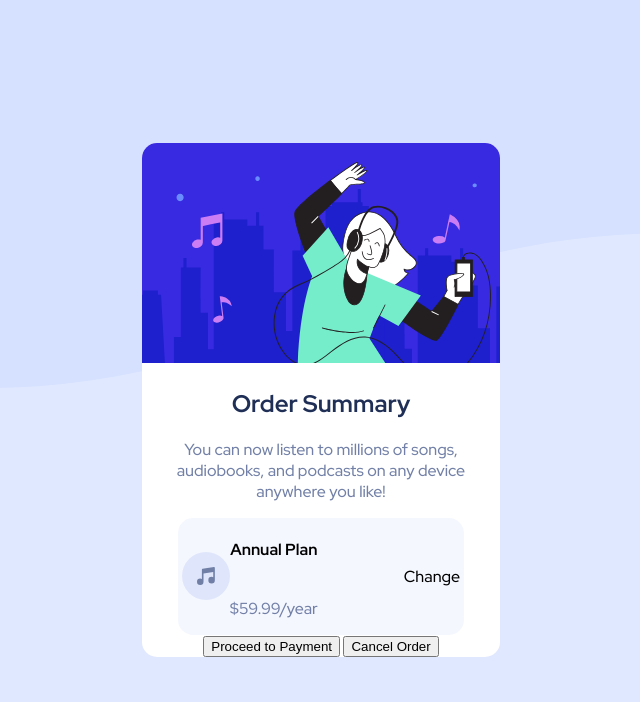
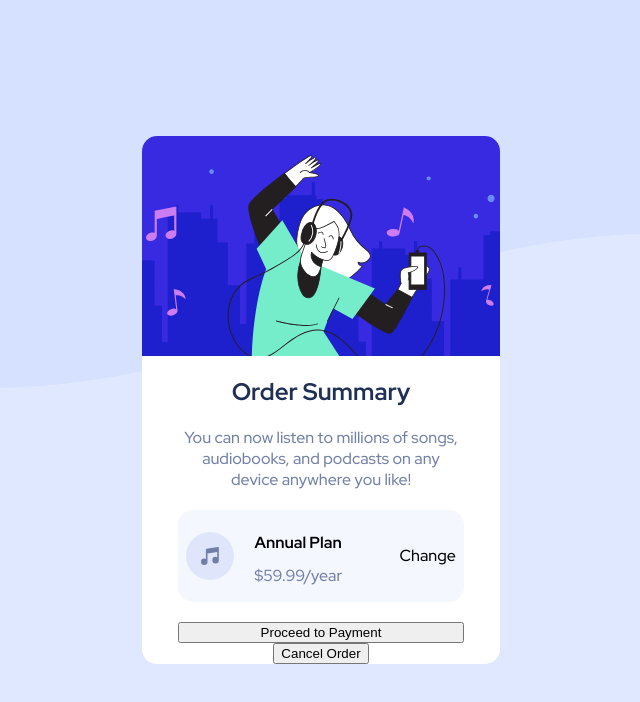
Before and after one commit to keithc07/order-summary-component, a plain HTML site: page index.html in a window 1280 px wide. Shown: the whole page, without its empty margins (319-959 px from the left). Drawn offline with Linux system fonts and the light colour scheme.

Commit message:
finished plan parts

```diff
--- a/index.html
+++ b/index.html
@@ -22,12 +22,12 @@
         </div>
         <div class="osc-plan-details2">
           <h4 class="osc-plan">Annual Plan</h4>
-          <p class="osc-p">$59.99/year</p>
+          <p class="osc-price">$59.99/year</p>
         </div>
         <p class="osc-plan-details3">Change</p>
       </div>
-      <button>Proceed to Payment</button>
-      <button>Cancel Order</button>
+      <button class="pay-button">Proceed to Payment</button>
+      <button class="cancel-button">Cancel Order</button>
     </main>
   </body>
 </html>
--- a/osc.css
+++ b/osc.css
@@ -4,7 +4,6 @@
     display: flex;
     align-items: center;
     justify-content: center;
-    flex-direction: column;
     font-family: 'Red Hat Display', sans-serif;
     margin: 0;
     background: url(./images/pattern-background-desktop.svg) no-repeat;
@@ -18,6 +17,10 @@
     text-align: center;
     border-radius: 15px;
     overflow: hidden;
+    display: flex;
+    flex-direction: column;
+    align-items: center;
+    justify-content: center;
 }
 
 .osc-h2 {
@@ -27,33 +30,50 @@
 .osc-p {
     color:  hsl(224, 23%, 55%);
     font-size: 16px;
+    width: 80%;
+    margin: 0;
 }
 
 .osc-plans-box {
     display: flex;
     justify-content: center;
-    margin: auto;
     background-color: hsl(225, 100%, 98%);
     border-radius: 15px;
     width: 80%;
+    margin: 20px 0px;
 }
 
 .osc-plan-details1 {
     display: flex;
     justify-content: center;
     align-items: center;
+    margin-right: 20px;
 }
 
 .osc-plan-details2 {
     display: flex;
-    justify-content: center;
-    align-items: center;
     flex-direction: column;
 }
 
 .osc-plan-details3 {
-    margin-left: 30%;
+    margin-left: 20%;
     display: flex;
     justify-content: center;
     align-items: center;
 }
+
+.osc-plan {
+    margin-bottom: 0;
+}
+
+.osc-price {
+    color:  hsl(224, 23%, 55%);
+    font-size: 16px;
+    margin-top: 12px;
+    width: 80%;
+}
+
+.pay-button {
+    text-decoration: none;
+    width: 80%;
+}
```
